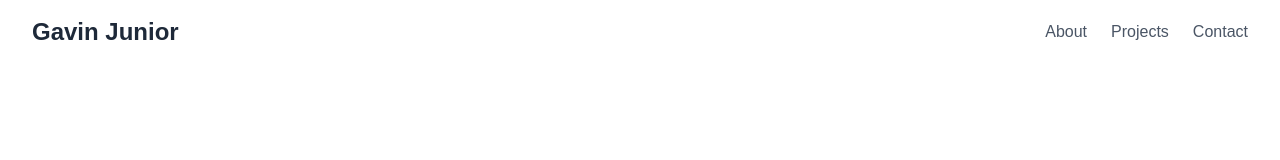
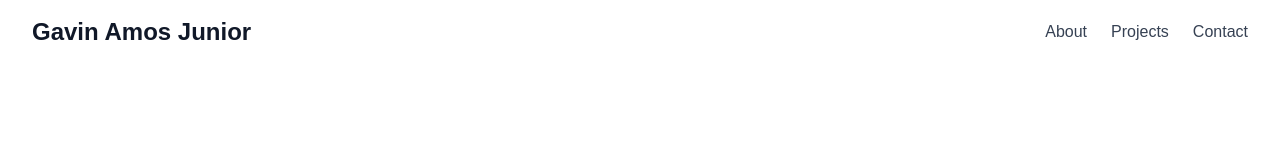
Before and after one commit to GavinAmosJunior/Portfolio-Website, a Next.js app: page / in a window 1280 px wide. Shown: the top 160 px of the page. Built offline with nearby package versions, Linux system fonts and the light colour scheme.

Commit message:
Phase 2.5 — Navbar Sticky Behavior & Refresh Link

```diff
--- a/src/app/components/Navbar.jsx
+++ b/src/app/components/Navbar.jsx
@@ -1,15 +1,42 @@
+"use client";
+import { useEffect, useState } from "react";
+
 export default function Navbar() {
+  const [isSticky, setIsSticky] = useState(false);
+
+  useEffect(() => {
+    const handleScroll = () => {
+      if (window.scrollY > 10) setIsSticky(true);
+      else setIsSticky(false);
+    };
+
+    window.addEventListener("scroll", handleScroll);
+    return () => window.removeEventListener("scroll", handleScroll);
+  }, []);
+
   return (
-    <nav className="w-full bg-white shadow-md py-4 px-8 flex justify-between items-center">
-      <h1 className="text-2xl font-bold text-gray-800">Gavin Junior</h1>
-      <div className="flex gap-6 text-gray-600">
-        <a href="#about" className="hover:text-blue-600">
+    <nav
+      className={`w-full fixed top-0 left-0 z-50 py-4 px-8 flex justify-between items-center transition-all duration-300 backdrop-blur-sm ${
+        isSticky ? "bg-white/90 shadow-md" : "bg-white/0 shadow-none"
+      }`}
+    >
+      {/* Left side: refresh link */}
+      <a
+        href="/"
+        className="text-2xl font-bold text-gray-900 hover:opacity-80 transition"
+      >
+        Gavin Amos Junior
+      </a>
+
+      {/* Right side: nav links */}
+      <div className="flex gap-6 text-gray-700">
+        <a href="#about" className="hover:text-gray-900 transition">
           About
         </a>
-        <a href="#projects" className="hover:text-blue-600">
+        <a href="#projects" className="hover:text-gray-900 transition">
           Projects
         </a>
-        <a href="#contact" className="hover:text-blue-600">
+        <a href="#contact" className="hover:text-gray-900 transition">
           Contact
         </a>
       </div>
```
